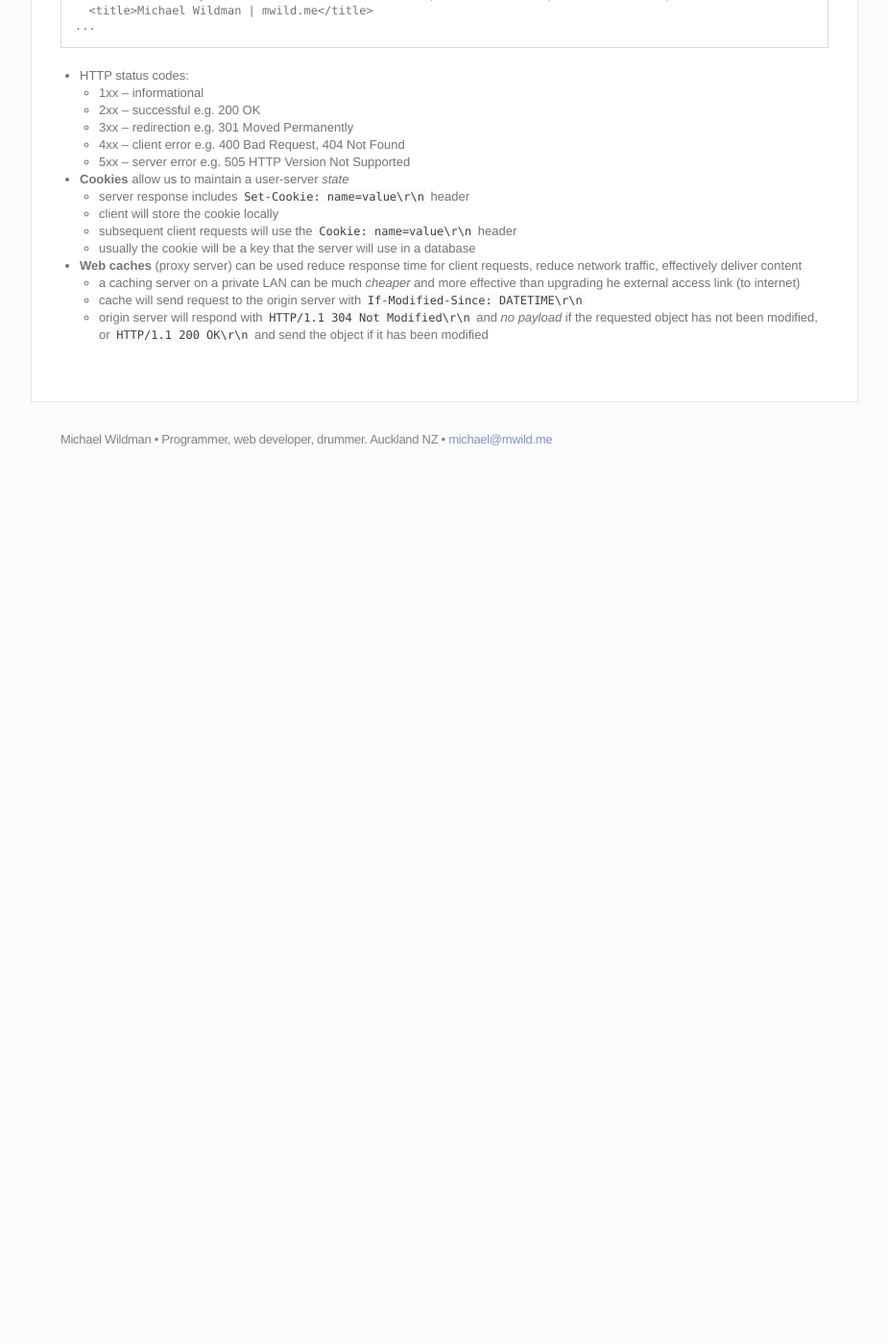
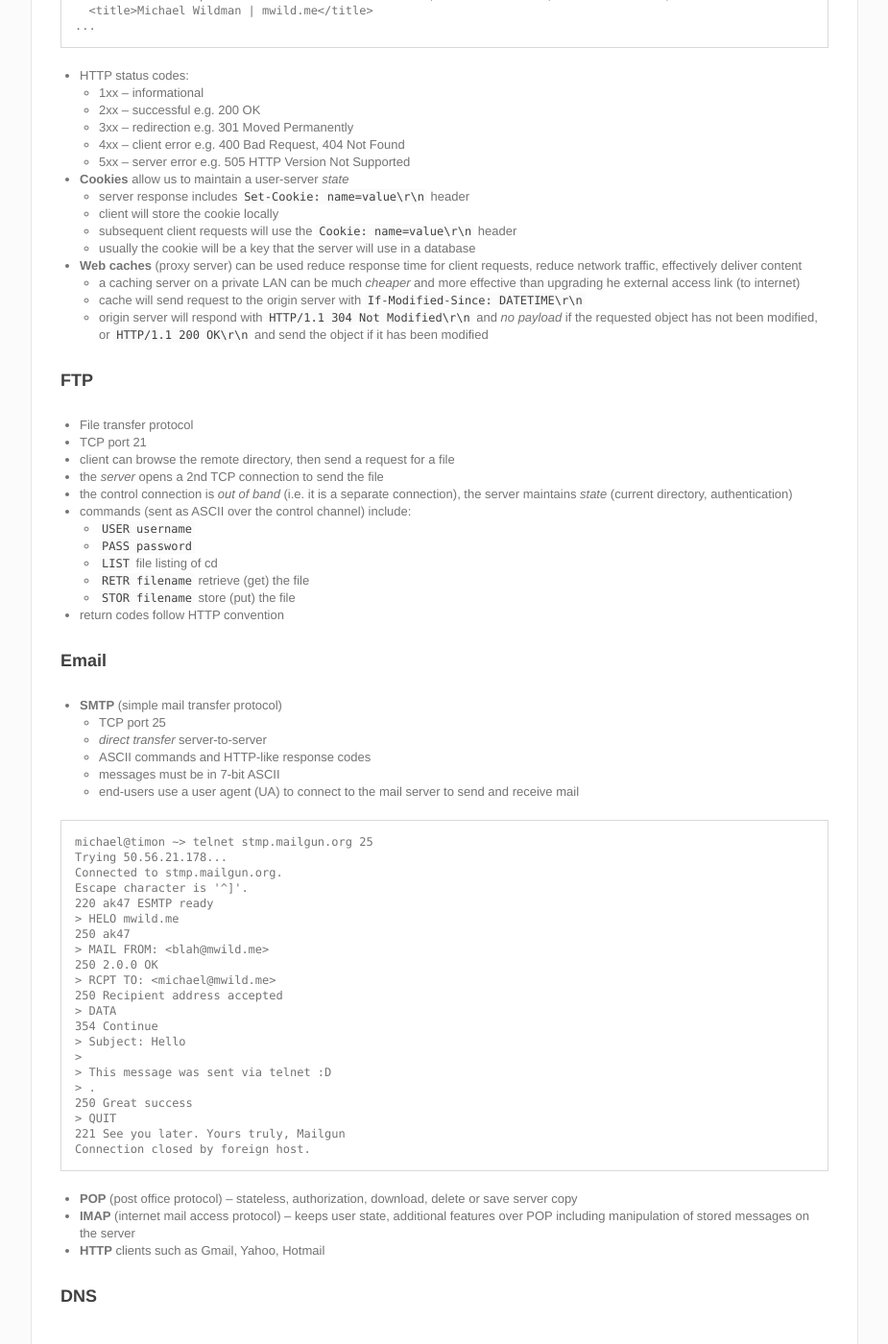
Before and after one commit to m-wild/mwild.me_archive, a Jekyll site: the page built from _posts/2014-08-04-cs314-notes.md, in a window 1280 px wide and 1400 px high, scrolled down 12618 px. Shown: the whole window at 96% size, without its empty margins (177-1102 px from the left). Built offline with Jekyll 4.4.1, drawn with Linux system fonts in a browser that asks for light colours; Markdown is read by kramdown in place of the engine named in the settings; before the commit the page ends 13115 px from its top, so only the background shows below that; some of the changed text lies outside the part shown.

Commit message:
cs314 updates

````diff
--- a/_posts/2014-08-04-cs314-notes.md
+++ b/_posts/2014-08-04-cs314-notes.md
@@ -622,3 +622,55 @@ Age: 0\r\n
 	- a caching server on a private LAN can be much _cheaper_ and more effective than upgrading he external access link (to internet)
 	- cache will send request to the origin server with `If-Modified-Since: DATETIME\r\n`
 	- origin server will respond with `HTTP/1.1 304 Not Modified\r\n` and _no payload_ if the requested object has not been modified, or `HTTP/1.1 200 OK\r\n` and send the object if it has been modified
+
+###FTP
+- File transfer protocol
+- TCP port 21
+- client can browse the remote directory, then send a request for a file
+- the _server_ opens a 2nd TCP connection to send the file
+- the control connection is _out of band_ (i.e. it is a separate connection), the server maintains _state_ (current directory, authentication)
+- commands (sent as ASCII over the control channel) include:
+	- `USER username`
+	- `PASS password`
+	- `LIST` file listing of cd
+	- `RETR filename` retrieve (get) the file
+	- `STOR filename` store (put) the file
+- return codes follow HTTP convention
+
+###Email
+- __SMTP__ (simple mail transfer protocol)
+	- TCP port 25
+	- _direct transfer_ server-to-server
+	- ASCII commands and HTTP-like response codes
+	- messages must be in 7-bit ASCII
+	- end-users use a user agent (UA) to connect to the mail server to send and receive mail
+
+```
+michael@timon ~> telnet stmp.mailgun.org 25
+Trying 50.56.21.178...
+Connected to stmp.mailgun.org.
+Escape character is '^]'.
+220 ak47 ESMTP ready
+> HELO mwild.me
+250 ak47
+> MAIL FROM: <blah@mwild.me>
+250 2.0.0 OK
+> RCPT TO: <michael@mwild.me>
+250 Recipient address accepted
+> DATA
+354 Continue
+> Subject: Hello
+>
+> This message was sent via telnet :D
+> .
+250 Great success
+> QUIT
+221 See you later. Yours truly, Mailgun
+Connection closed by foreign host.
+```
+
+- __POP__ (post office protocol) -- stateless, authorization, download, delete or save server copy
+- __IMAP__ (internet mail access protocol) -- keeps user state, additional features over POP including manipulation of stored messages on the server
+- __HTTP__ clients such as Gmail, Yahoo, Hotmail
+
+###DNS
````
Also changed, not shown: other parts of _posts/2014-08-04-cs314-notes.md (+1 -1 lines).
